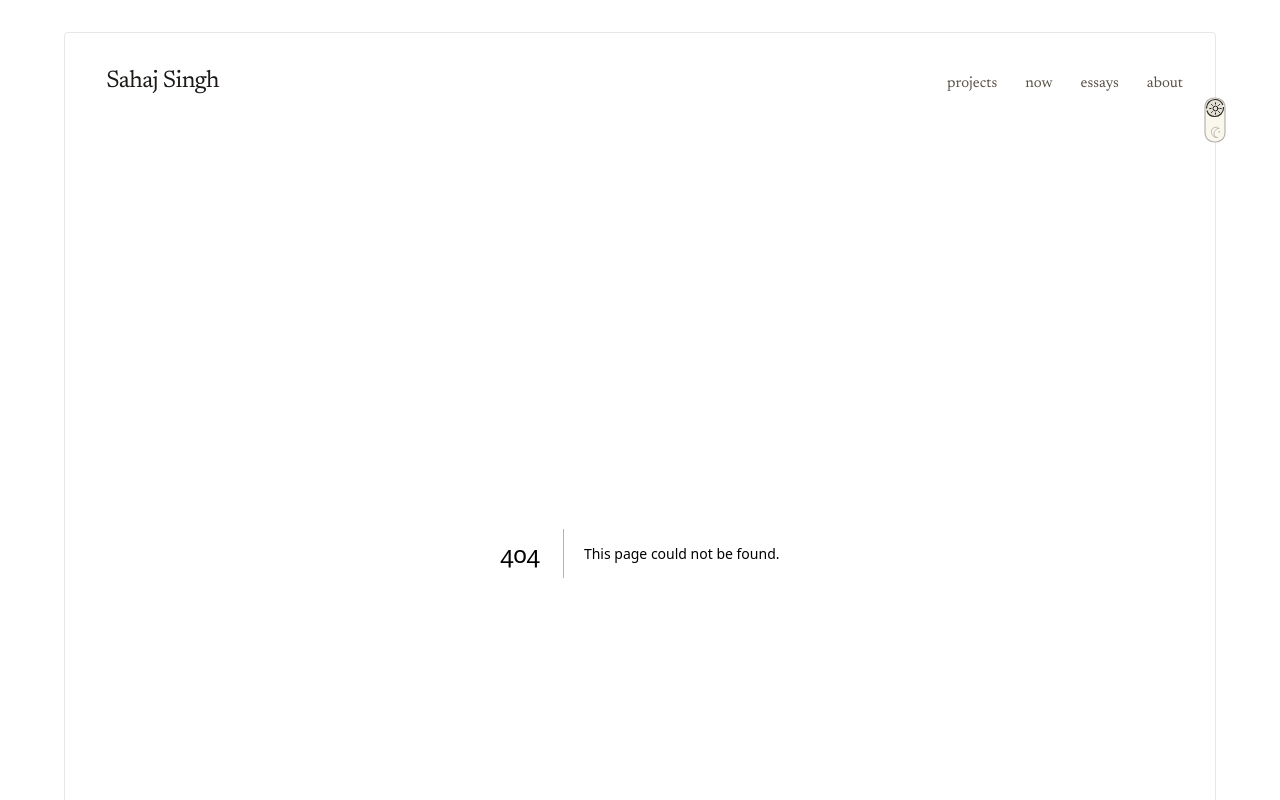
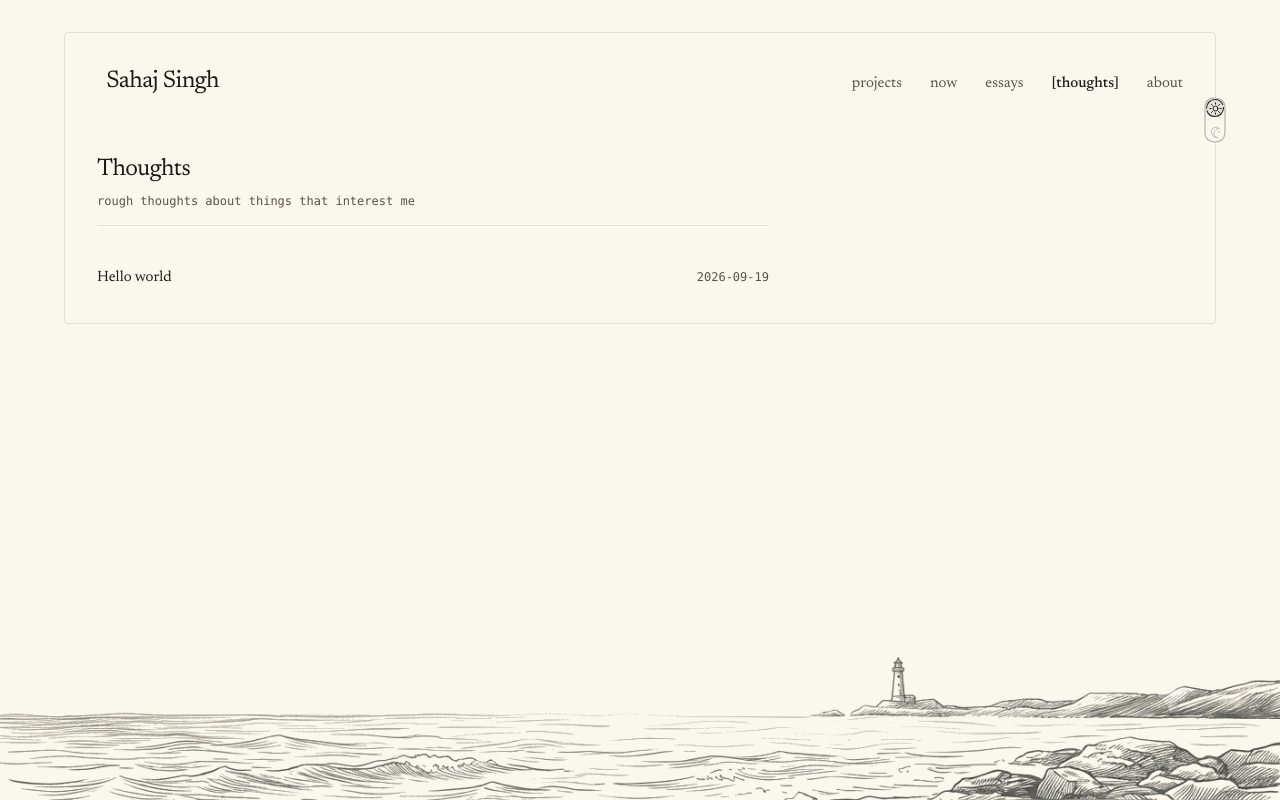
Before and after one commit to sahajdeepsingh651/sahajsingh, a Next.js app: page /thoughts in a window 1280 px wide. Before the commit this address had no page. Shown: the top 800 px of the page. Built offline with nearby package versions, Linux system fonts and the light colour scheme.

Commit message:
made thoughts and essays dynamic section

```diff
--- a/package.json
+++ b/package.json
@@ -9,7 +9,9 @@
     "lint": "eslint"
   },
   "dependencies": {
+    "gray-matter": "^4.0.3",
     "lucide-react": "^1.42.0",
+    "marked": "^18.0.13",
     "next": "16.3.4",
     "next-themes": "^0.4.6",
     "react": "19.2.8",
--- a/src/app/layout.tsx
+++ b/src/app/layout.tsx
@@ -5,6 +5,7 @@ import GlassFrame from "@/components/Glassframe";
 import ThemeToggle from "@/components/Themetoggle";
 import Navigation from "@/components/Navigation";
 import SiteTitle from "@/components/SiteTitle";
+
 const newsreader = Newsreader({
     subsets: ["latin"],
     style: ["normal", "italic"],
--- a/src/app/page.tsx
+++ b/src/app/page.tsx
@@ -42,6 +42,33 @@ export default function Home() {
                     </li>
                 </ul>
             </section>
+            <section className="space-y-4">
+                <div className="flex items-baseline justify-between border-b border-current/10 pb-2">
+                    <h2 className="text-sm uppercase tracking-widest font-mono text-[var(--text-muted)]">
+                        Recent Thoughts
+                    </h2>
+                    <Link
+                        href="/thoughts"
+                        className="text-xs font-mono text-[var(--text-muted)] hover:text-[var(--text-color)] transition-colors"
+                    >
+                        view all [thoughts] →
+                    </Link>
+                </div>
+
+                <ul className="space-y-3 font-normal">
+                    <li className="flex flex-col sm:flex-row sm:items-baseline justify-between gap-1">
+                        <Link
+                            href="/thoughts/hello_world"
+                            className="hover:underline underline-offset-4 decoration-current/40"
+                        >
+                            Hello World
+                        </Link>
+                        <span className="text-sm font-mono text-[var(--text-muted)]">
+                            2025-06-26
+                        </span>
+                    </li>
+                </ul>
+            </section>
         </div>
     );
 }
--- /dev/null
+++ b/src/app/thoughts/[slug]/page.tsx
@@ -0,0 +1,11 @@
+import Link from "next/link";
+import { getThoughtBySlug } from "@/lib/thoughts";
+
+export default async function ThoughtPage({
+    params,
+}: {
+    params: Promise<{ slug: string }>;
+}) {
+    const { slug } = await params;
+    const thought = getThoughtBySlug();
+}
--- /dev/null
+++ b/src/app/thoughts/page.tsx
@@ -0,0 +1,33 @@
+import { getAllThoughts } from "@/lib/thoughts";
+import Link from "next/link";
+
+export default function ThoughtsPage() {
+    const thoughts = getAllThoughts();
+
+    return (
+        <div className="space-y-10 max-w-2xl">
+            <header className="space-y-2 pb-4 border-b border-current/10">
+                <h1 className="text-xl sm:text-2xl font-normal tracking-tight">
+                    Thoughts
+                </h1>
+                <p className="text-xs font-mono text-[var(--text-muted)]">
+                    rough thoughts about things that interest me
+                </p>
+            </header>
+
+            <ul className="space-y-4">
+                {thoughts.map((thought) => (
+                    <li
+                        key={thought.slug}
+                        className="flex justify-between items-baseline"
+                    >
+                        <Link href={`/thoughts/${thought.slug}`}>{thought.title}</Link>
+                        <span className="text-xs font-mono text-[var(--text-muted)]">
+                            {thought.date}
+                        </span>
+                    </li>
+                ))}
+            </ul>
+        </div>
+    );
+}
--- a/src/components/Navigation.tsx
+++ b/src/components/Navigation.tsx
@@ -7,6 +7,7 @@ const NAV_ITEMS = [
 
     { href: "/now", label: "now" },
     { href: "/essays", label: "essays" },
+    { href: "/thoughts", label: "thoughts" },
     { href: "/about", label: "about" },
 ];
 
--- /dev/null
+++ b/src/lib/thoughts.ts
@@ -0,0 +1,70 @@
+import fs from "fs";
+import path from "path";
+import matter from "gray-matter";
+import { marked } from "marked";
+
+const thoughtsdir = path.join(process.cwd(), "content/thoughts");
+
+export interface ThoughtMeta {
+    slug: string;
+    title: string;
+    date: string;
+}
+
+export interface ThoughtDetail extends ThoughtMeta {
+    contentHtml: string;
+}
+
+export function getAllThoughts(): ThoughtMeta[] {
+    // 1. Guard check: folder might not exist yet
+    if (!fs.existsSync(thoughtsdir)) {
+        return [];
+    }
+
+    // 2. Read all filenames in the folder
+    const filenames = fs.readdirSync(thoughtsdir);
+
+    // 3. Keep only markdown files
+    const filter_filenames = filenames.filter((element) =>
+        element.endsWith(".md"),
+    );
+
+    // 4. Map each file to its metadata
+    const allThoughts = filter_filenames.map((filename) => {
+        const fullPath = path.join(thoughtsdir, filename);
+        const fileContents = fs.readFileSync(fullPath, "utf8");
+        const { data } = matter(fileContents);
+
+        // Turn "experiment.md" into slug "experiment"
+        const slug = filename.replace(/\.md$/, "");
+
+        return {
+            slug,
+            title: (data.title as string) || slug,
+            date: data.date ? String(data.date) : "",
+        };
+    });
+
+    // 5. Sort newest date first
+    return allThoughts.sort((a, b) => (a.date < b.date ? 1 : -1));
+}
+
+export async function getThoughtBySlug(
+    slug: string,
+): Promise<ThoughtDetail | null> {
+    const fullPath = path.join(thoughtsdir, `${slug}.md`);
+    if (fs.existsSync(fullPath)) {
+        const fileContents = fs.readFileSync(fullPath, "utf8");
+        const { data, content } = matter(fileContents);
+        const contentHtml = await marked.parse(content);
+        return {
+            slug,
+            title: (data.title as string) || slug,
+            date: data.date ? String(data.date) : "",
+
+            contentHtml: contentHtml,
+        };
+    } else {
+        return null;
+    }
+}
```
Also changed, not shown: content/thoughts/hello_world.md (renamed from content/thoughts/experiment.md), 1 other file (tests, documents, lock files or other folders).
